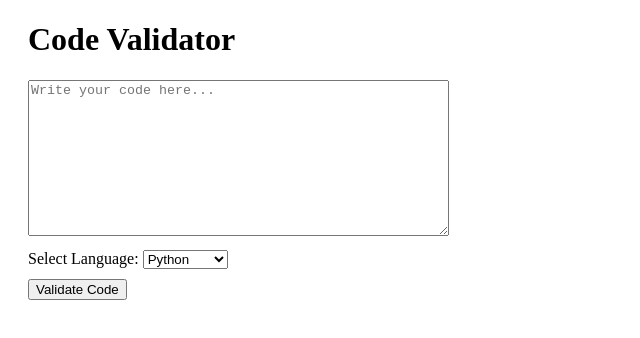
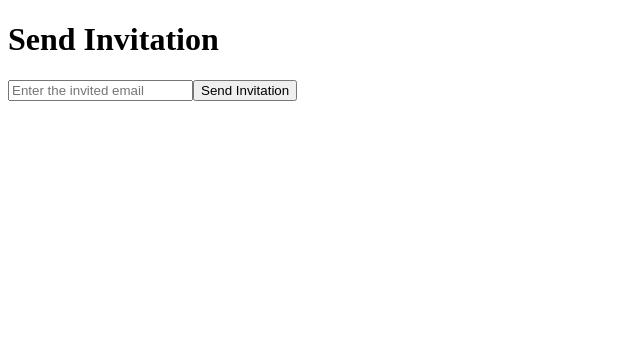
Before and after one commit to SalahHaddara/CodeMesh, a React (Vite) app in the folder code-mesh-react/: page / in a window 1280 px wide. Shown: the top 338 px of the page, without its empty margins (0-640 px from the left). Built offline with nearby package versions, Linux system fonts and the light colour scheme.

Commit message:
fix - front-end - MailController

```diff
--- a/code-mesh-react/src/App.jsx
+++ b/code-mesh-react/src/App.jsx
@@ -1,9 +1,10 @@
 import Compiler from "./page/Compile"
+import Mailer from "./page/MailInvitation"
 function App() {
 
     return (
         <>
-        <Compiler/>
+        <Mailer/>
         </>
     )
 }
```
Also changed, not shown: 1 other file (tests, documents, lock files or other folders).
